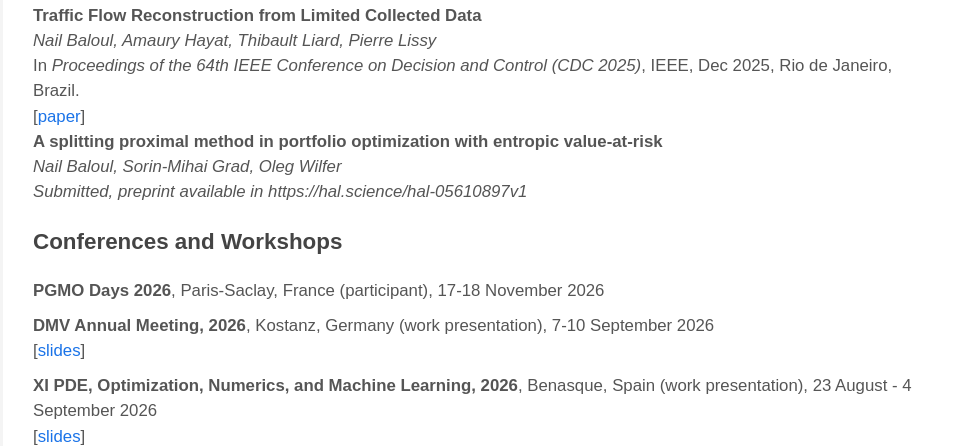
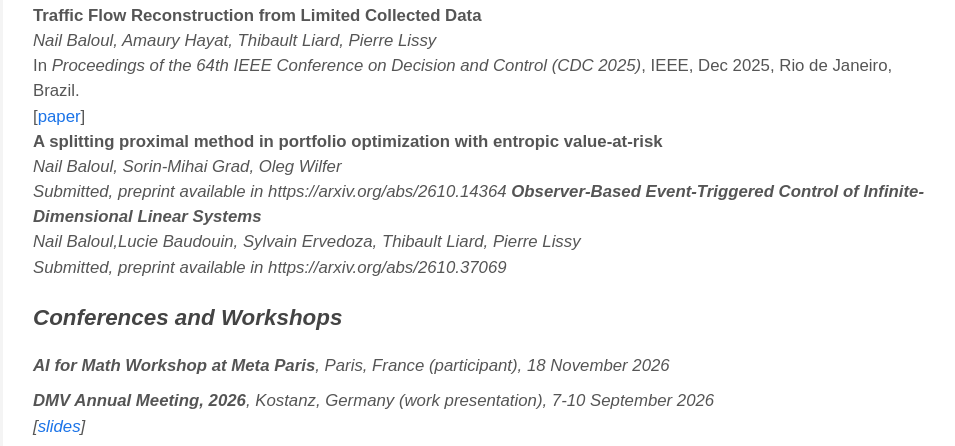
Before and after one commit to nailbaloul/nailbaloul.github.io, a plain HTML site: page index.html in a window 1280 px wide. Shown: the part 1213-1659 px from the top of the page, without its empty margins (157-1112 px from the left). Drawn offline with Linux system fonts and the light colour scheme.

Commit message:
Update page information

```diff
--- a/index.html
+++ b/index.html
@@ -151,13 +151,16 @@
             [<a href="paper_CDC.pdf" target="_blank">paper</a>]<br>
             <strong>A splitting proximal method in portfolio optimization with entropic value-at-risk</strong><br>
             <em>Nail Baloul, Sorin-Mihai Grad, Oleg Wilfer</em><br>
-            <em> Submitted, preprint available in https://hal.science/hal-05610897v1</em>
+            <em>Submitted, preprint available in https://arxiv.org/abs/2610.14364
+	    <strong>Observer-Based Event-Triggered Control of Infinite-Dimensional Linear Systems</strong><br>
+	    <em>Nail Baloul,Lucie Baudouin, Sylvain Ervedoza, Thibault Liard, Pierre Lissy</em><br>
+	    <em>Submitted, preprint available in https://arxiv.org/abs/2610.37069
         </li>
     </ul>
 
     <h3>Conferences and Workshops</h3>
     <ul>
-        <li><strong>PGMO Days 2026</strong>, Paris-Saclay, France (participant), 17-18 November 2026</li>
+        <li><strong>AI for Math Workshop at Meta Paris</strong>, Paris, France (participant), 18 November 2026</li>
         <li><strong>DMV Annual Meeting, 2026</strong>, Kostanz, Germany (work presentation), 7-10 September 2026<br>
            [<a href="DMV_2026.pdf" target="_blank">slides</a>]</li>
         <li><strong>XI PDE, Optimization, Numerics, and Machine Learning, 2026</strong>, Benasque, Spain (work presentation), 23 August - 4 September 2026<br>
```
